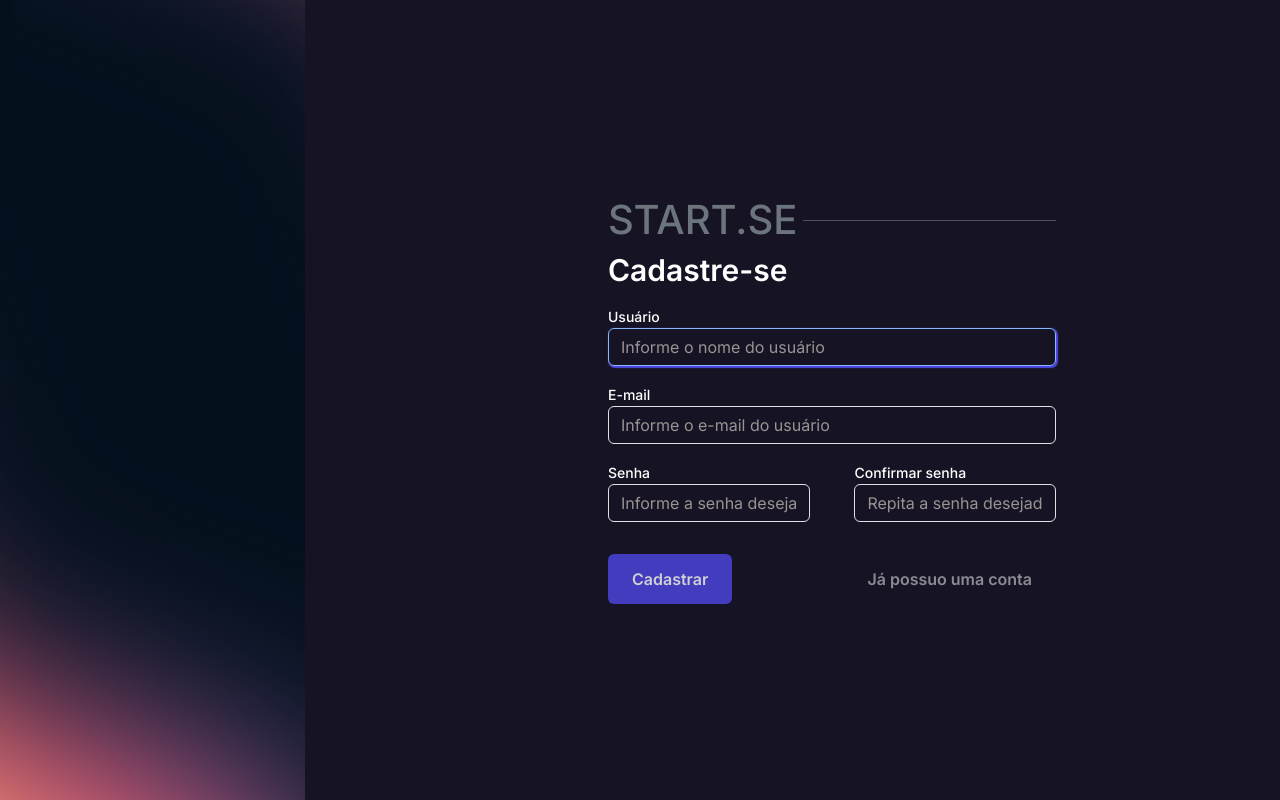
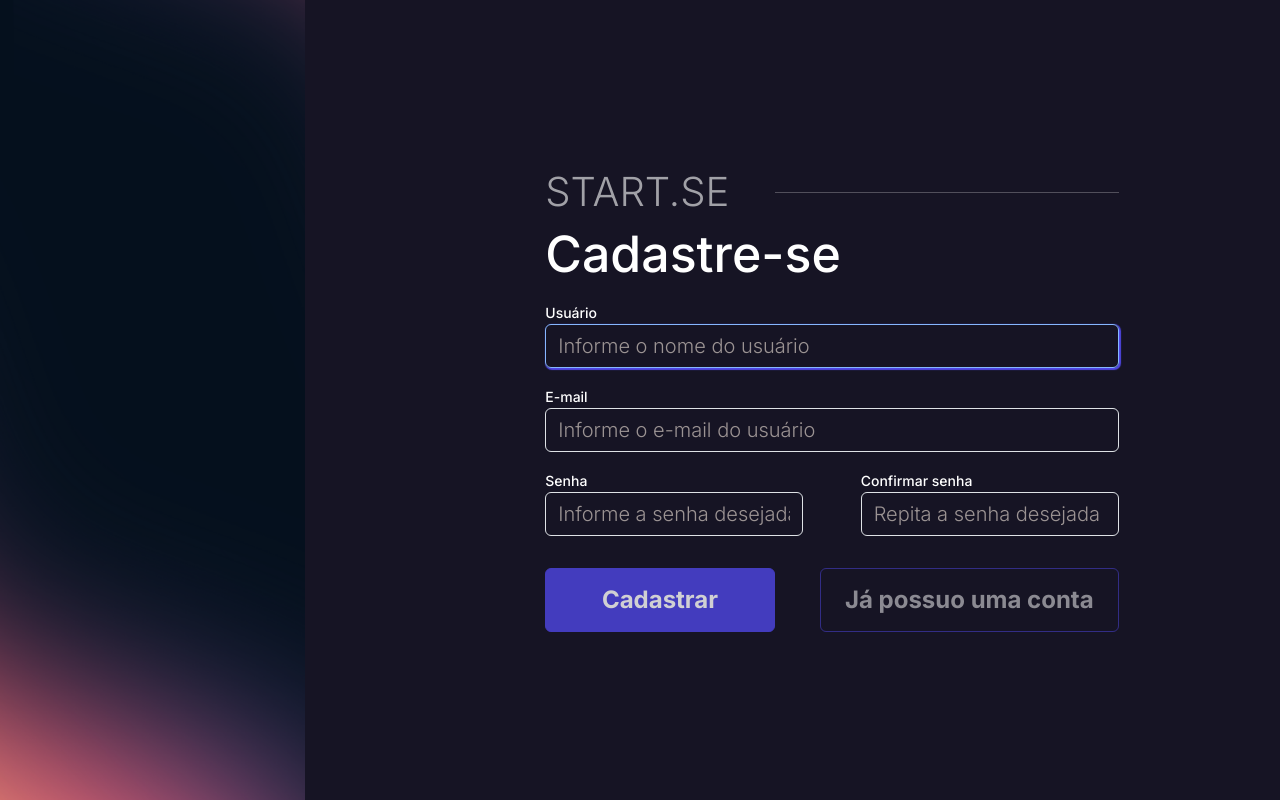
Before and after one commit to gm-costa/startse_psw11, a Django app: template apps/usuarios/templates/cadastro.html in a window 1280 px wide. Run offline with Django 5.2, Linux system fonts and the light colour scheme; the template is opened without the code that fills it, so the values that code supplies are empty.

Commit message:
Ajuste no css de usuários

```diff
--- a/apps/usuarios/templates/base_usuarios.html
+++ b/apps/usuarios/templates/base_usuarios.html
@@ -13,9 +13,9 @@
         <aside></aside>
         <section>
             <div class="box-section">
-                <div class="d-flex align-items-center text-secondary gap-3 mb-2">
-                    <h3 class="w-40 fs-40 text-uppercase mb-0">start.se</h3>
-                    <div class="w-60">
+                <div class="box-titulo">
+                    <h3>start.se</h3>
+                    <div>
                         <hr>
                     </div>
                 </div>
--- a/templates/static/base/css/base.css
+++ b/templates/static/base/css/base.css
@@ -3,6 +3,8 @@
 :root{
     --main-color: #161424;
     --dark-color: #0D0C16;
+    --contrast-color: #4F46E5;
+    --differential-color: #0E93F3;
 }
 
 * {
--- a/templates/static/geral/css/geral.css
+++ b/templates/static/geral/css/geral.css
@@ -83,7 +83,7 @@
 }
 
 .bg-color-dark {
-    background-color: var(--main-color);
+    background-color: var(--dark-color);
 }
 
 .color-dark {
@@ -110,6 +110,8 @@ form label {
 .form-select {
     background-color: transparent;
     color: #fff;
+    font-size: 20px;
+    font-weight: 300;
 }
 
 .form-control::placeholder,
@@ -119,13 +121,7 @@ form label {
 
 .form-control:focus,
 .form-select:focus {
-    background-color: transparent; /* var(--main-color); */
-    box-shadow: 1px 1px 1px 1px #4F46E5;
+    background-color: transparent;
+    box-shadow: 1px 1px 1px 1px var(--contrast-color);
     color: #fff;
 }
-
-.img-perfil {
-    width: 6rem;
-    height: 6rem;
-    border-radius: 50%;
-}
--- a/templates/static/usuarios/css/usuarios.css
+++ b/templates/static/usuarios/css/usuarios.css
@@ -2,7 +2,6 @@
     background-color: var(--main-color);
     min-height: 100vh;
     display: flex;
-    /* justify-content: space-around; */
     justify-content: start;
     font-family: "Inter", sans-serif;
     padding: 0;
@@ -11,9 +10,6 @@
 .container-fluid aside {
     background: url(../img/bg-lateral.png) no-repeat;
     background-size: contain;
-    /* background-position-y: bottom; */
-    /* width: 337px; */
-    /* min-height: 100vh; */
     width: 30%;
 }
 
@@ -27,54 +23,55 @@ section {
 .box-section {
     display: flex;
     flex-direction: column;
-    width: 50%;
+    width: 64%;
 }
 
 .box-titulo {
     display: flex;
     align-items: center;
-    gap: 5;
-    text-align: center;
-    justify-content: center;
-    padding: 0 5rem;
-    margin-bottom: 2rem;
+    color: rgba(255, 255, 255, 0.6);
+    font-weight: 100;
+    justify-content: space-between;
+    margin-bottom: .5rem;
 }
 
-.box-titulo .box-titulo-item:first-child img {
-    width: 5rem;
+.box-titulo h3 {
+    font-size: 40px;
+    font-weight: 100;
+    margin-bottom: 0;
+    text-transform: uppercase;
+    width: 30%;
 }
 
-.box-titulo-item h3 {
-    text-transform: uppercase;
-    margin-left: 1rem;
-    margin-bottom: 0;
+.box-titulo div {
+    width: 68%;
 }
 
 .box-form > h3 {
-    /* color: var(--main-color); */
-    font-size: 30px;
-    font-weight: 600;
+    font-size: 50px;
+    font-weight: 500;
 }
 
 .btn-cadastro,
 .btn-secundario {
     padding: 13px 24px;
-    border: 1px solid var(--differential-color);
+    border: 1px solid var(--contrast-color);
     border-radius: 6px;
-    font-size: 1rem;
-    font-weight: 600;
+    font-size: 1.5rem;
+    font-weight: 700;
     text-align: center;
     text-decoration: none;
     transition: .3s ease-in-out;
 }
 
 .btn-cadastro {
-    background-color: #4F46E5; /* var(--dark-color); */
+    background-color: var(--contrast-color);
     color: #fff;
     opacity: .8;
 }
 
 .btn-cadastro:hover{
+    border: 1px solid var(--differential-color);
     opacity: 1;
 }
 
@@ -117,23 +114,20 @@ section {
     width: 45%;
 }
 
-.bg-main {
-    background-color: var(--main-color);
-    display: flex;
-    align-items: center;
-    justify-content: center;
+.box-botoes input{
+    width: 40%;
 }
 
-.bg-main .box-titulo-item {
-    width: 75%;
-    text-align: center;
+@media screen and (max-width: 1300px) {
+    .box-titulo div {
+        width: 60%;
+    }
 }
 
-.bg-main img {
-    background-color: var(--differential-color);
-    border-radius: 50%;
-    padding: 10%;
-    width: 100%;
+@media screen and (max-width: 1024px) {
+    .box-titulo div {
+        width: 50%;
+    }
 }
 
 @media screen and (max-width:980px) {
@@ -157,3 +151,12 @@ section {
         width: 100%;
     }
 }
+
+@media screen and (max-width:820px) {
+    .box-titulo {
+        display: block;
+    }
+    .box-titulo div {
+        width: 100%;
+    }
+}
```
